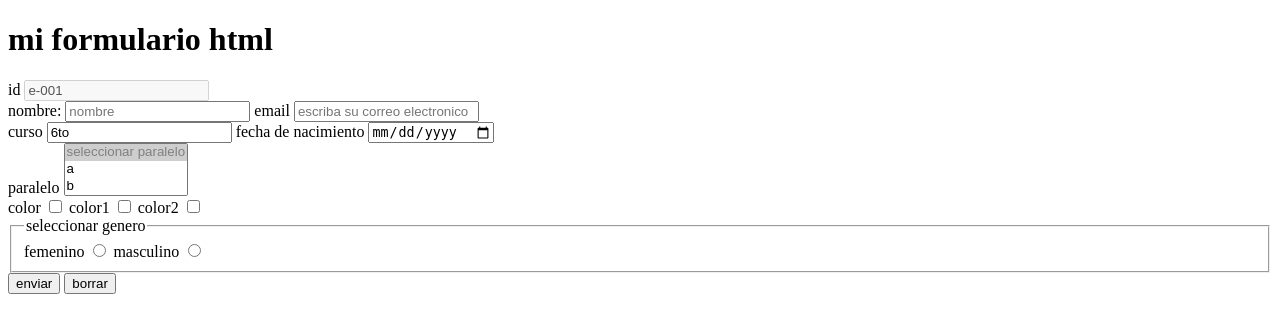
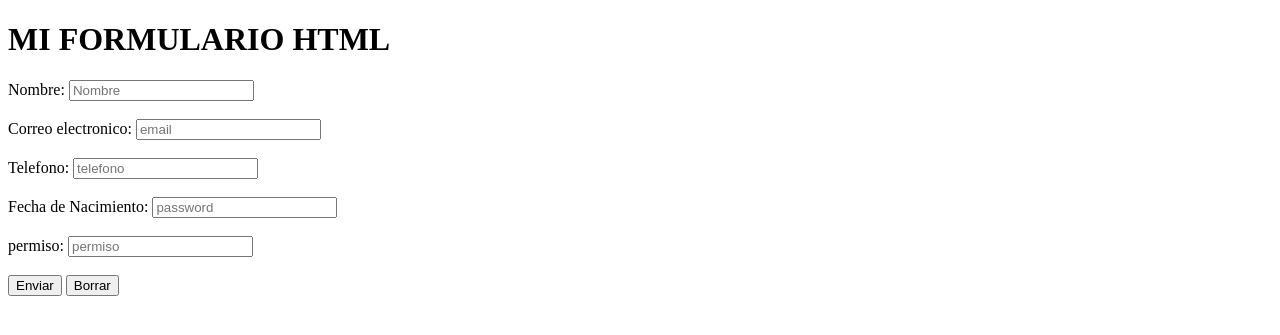
Before and after one commit to JoseChuquimia/sistemaproducto, a PHP site: page / in a window 1280 px wide. Shown: the top 335 px of the page. Run offline with PHP 8.4, Linux system fonts and the light colour scheme.

Commit message:
inicio MVC

```diff
--- a/conexion.php
+++ b/conexion.php
@@ -1,12 +1,12 @@
 <?php
-$servername="localhost";//servidor
+$servername="localhost";// servidor
 $database="DBpanaderia";//nombre de la base de datos creado
 $username="root";//nombre del usuario de la base de datos
 $password="";//contraseña en este caso es vacio
 $port=3307;// puerto
 //linea para conectar a una base de datos
 //usando libreria mysqli
-$conn= new mysqli($servername,$username,$password,$database,$port);
+$conn= mysqli_connect($servername,$username,$password,$database,$port);
 //verificar la conexion
 if($conn->connect_error)
 {
--- a/index.php
+++ b/index.php
@@ -1,48 +1,31 @@
 <!DOCTYPE html>
 <html lang="en">
+
+
 <head>
     <meta charset="UTF-8">
-    <meta name="viewport" content="width=, initial-scale=1.0">
+    <meta name="viewport" content="width=device-width, initial-scale=1.0">
     <title>Document</title>
 </head>
+
+
 <body>
-   <h1>mi formulario html</h1>
-<form action="" method="POST">
-    <label for="id">id</label>
-    <input type="text" id="id"  value="e-001" disabled><br>
-    <label>
-     nombre: <input type="text" name="nombre" placeholder="nombre">
-    </label>
-    <label for="email">email</label>
-    <input type="text" name="email" id="email" placeholder="escriba su correo electronico"><br>
-     <label for="curso">curso</label>
-     <input type="text" value="6to" id="curso" readonly>
-     <label for="fecnac">fecha de nacimiento</label>
-     <input type="date" id="fecnac"><br>
-     <label for="paralelo">paralelo</label>
-     <select name="paralelo" id="paralelo" multiple size="3">
-    <option value=""disabled selected>seleccionar paralelo</option><br>
-    <option value="a">a</option><br>
-    <option value="b">b</option><br>
-    <option value="c">c</option><br>
-    <option value="d">d</option><br>
-     </select><br>
-     <label for="color">color</label>
-     <input type="checkbox" name="color" id="color">
-     <label for="color1">color1</label>
-     <input type="checkbox" name="color1" id="color1">
-     <label for="color2">color2</label>
-     <input type="checkbox" name="color2" id="color2">
-     <br>
-    <fieldset border="2">
-        <LEgend>seleccionar genero</LEgend>
-     <label for="genero">femenino</label>
-     <input type="radio" value="f" name="genero" id="genero">
-     <label for="genero1">masculino</label>
-     <input type="radio" value="m" name="genero" id="genero1">
-    </fieldset>
-    <input type="submit" value="enviar">
-    <input type="reset" value="borrar">
-</form>
+    <h1>MI FORMULARIO HTML</h1>
+    <form action="alumno.php" method="POST">
+        <label for="name">Nombre:</label>
+        <input type="text" name="name" id="name" placeholder="Nombre"><br><br>
+        <label for="email">Correo electronico:</label>
+        <input type="text" name="email" id="email" placeholder="email"><br><br>
+        <label for="telefono">Telefono:</label>
+        <input type="text" name="telefono" id="telefono" placeholder="telefono"><br><br>
+        <label for="password">Fecha de Nacimiento:</label>
+        <input type="password" name="password" id="password" placeholder="password"><br><br>
+        <label for="permiso">permiso:</label>
+        <input type="number" name="permiso" id="permiso" placeholder="permiso"><br><br>
+        <input type="submit" value="Enviar">
+        <input type="reset" value="Borrar">
+    </form>
 </body>
+
+
 </html>
```
Also changed, not shown: alumno.php (+11 -6 lines), config/DB/DBpanadería.SQL (added, +46 -0 lines), reporteusuario.php (+10 -11 lines), dbpanaderia.sql (renamed from DB/DBpanadería.SQL).
